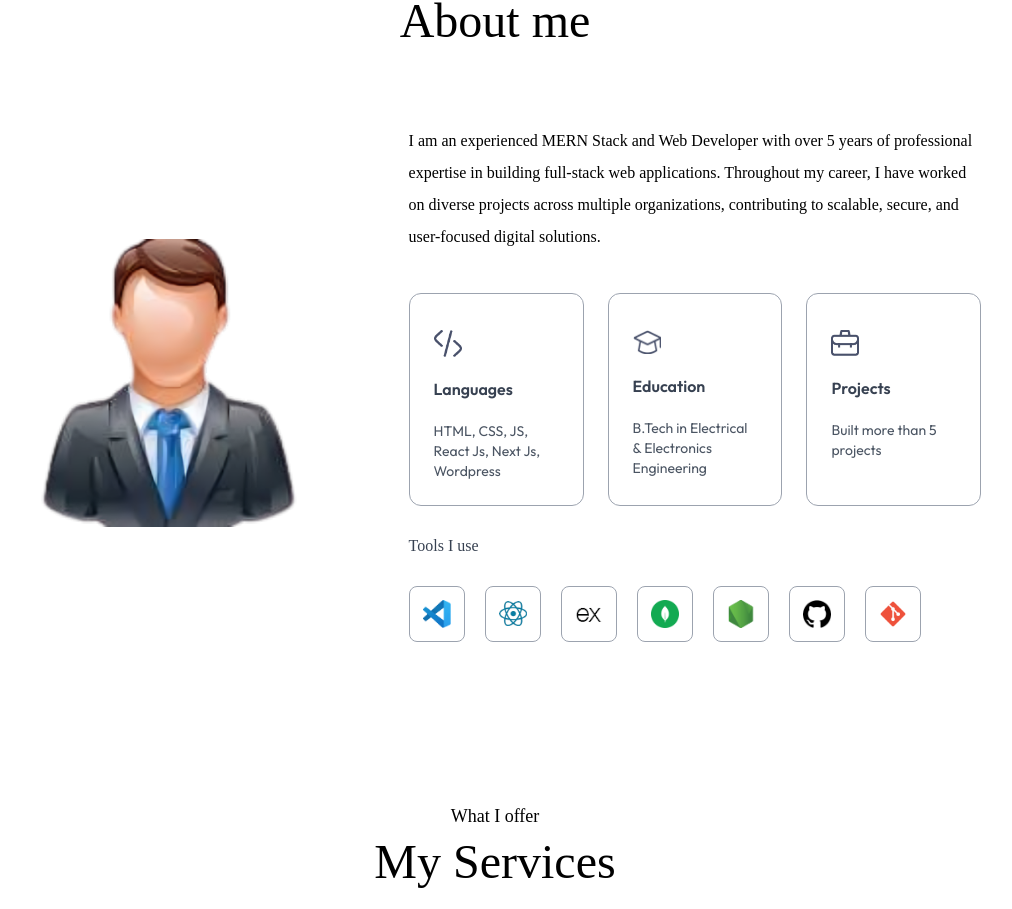
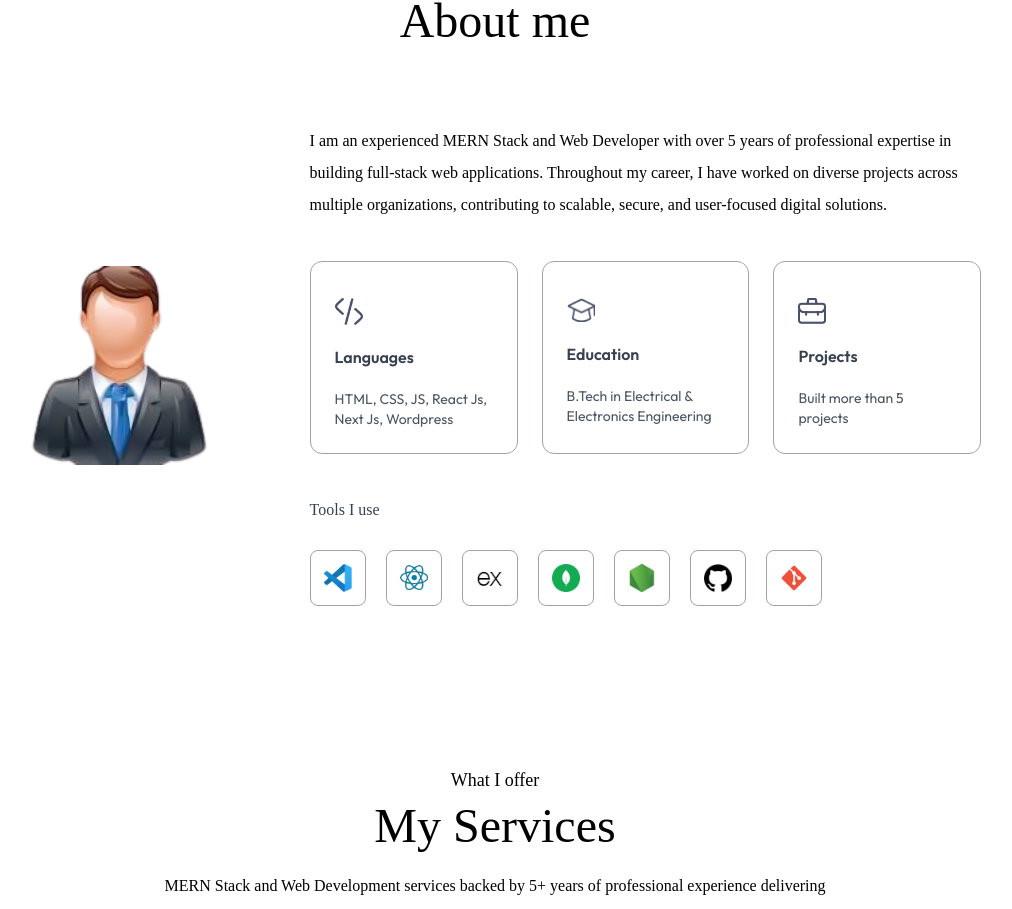
Before and after one commit to vineettiwari1708/portfolio, a Next.js app: page / in a window 1280 px wide. Shown: the part 879-1788 px from the top of the page, without its empty margins (145-1157 px from the left). Built offline with nearby package versions, Linux system fonts and the light colour scheme; a web font is replaced by a local one.

Commit message:
css correction in about section

```diff
--- a/components/About.jsx
+++ b/components/About.jsx
@@ -40,7 +40,7 @@ const About = ({isDarkMode}) => {
             initial={{opacity: 0}}
             whileInView={{opacity: 1}}
             transition={{duration: 0.6, delay: 0.8}}
-            className='flex-1'>
+            className='w-full flex-col'>
                 <p className='mb-10 max-w-2xl font-Ovo'
                 >I am an experienced MERN Stack and Web Developer with over 5 years of professional expertise in building full-stack web applications. Throughout my career, I have worked on diverse projects across multiple organizations, contributing to scalable, secure, and user-focused digital solutions.</p>
 
@@ -48,7 +48,7 @@ const About = ({isDarkMode}) => {
                 initial={{opacity: 0}}
                 whileInView={{opacity: 1}}
                 transition={{duration: 0.8, delay: 1}}
-                className='grid grid-cols-1 sm:grid-cols-3 gap-6 max-w-2xl'>
+                className='grid grid-cols-1 sm:grid-cols-3 gap-6 max-w-2xl my-10'>
                     {infoList.map(({icon, iconDark, title, description}, index)=>(
                         <motion.li
                         whileHover={{scale: 1.05}}
```
